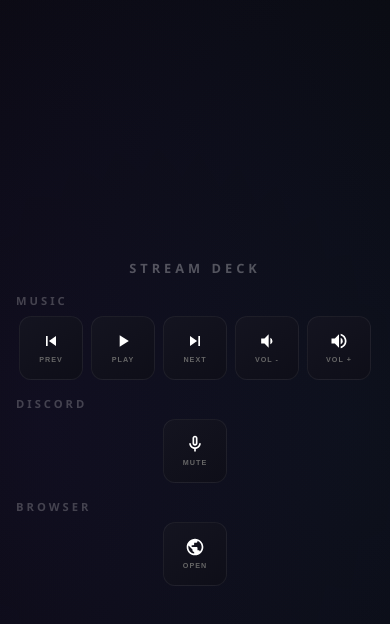
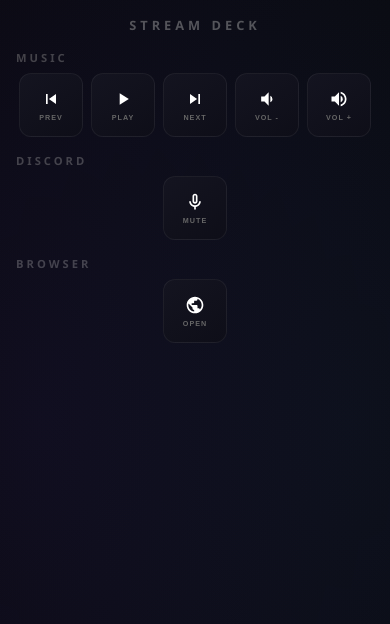
Before and after one commit to Mohamadmourad/local-strean-deck, a plain HTML site: page client/index.html in a window 390 px wide. Drawn offline with Linux system fonts and the light colour scheme.

Commit message:
fixing mobile

```diff
--- a/client/index.html
+++ b/client/index.html
@@ -12,10 +12,11 @@
       background: #0a0a0f;
       font-family: 'Segoe UI', system-ui, -apple-system, sans-serif;
       display: flex;
-      align-items: center;
+      align-items: flex-start;
       justify-content: center;
       color: #e0e0e0;
-      overflow: hidden;
+      overflow-x: hidden;
+      overflow-y: auto;
     }
 
     /* Ambient glow background */
@@ -185,7 +186,6 @@
 
     /* Mobile */
     @media (max-width: 480px) {
-      body { overflow: hidden; }
 
       .deck { padding: 16px 12px; gap: 16px; }
 
```
